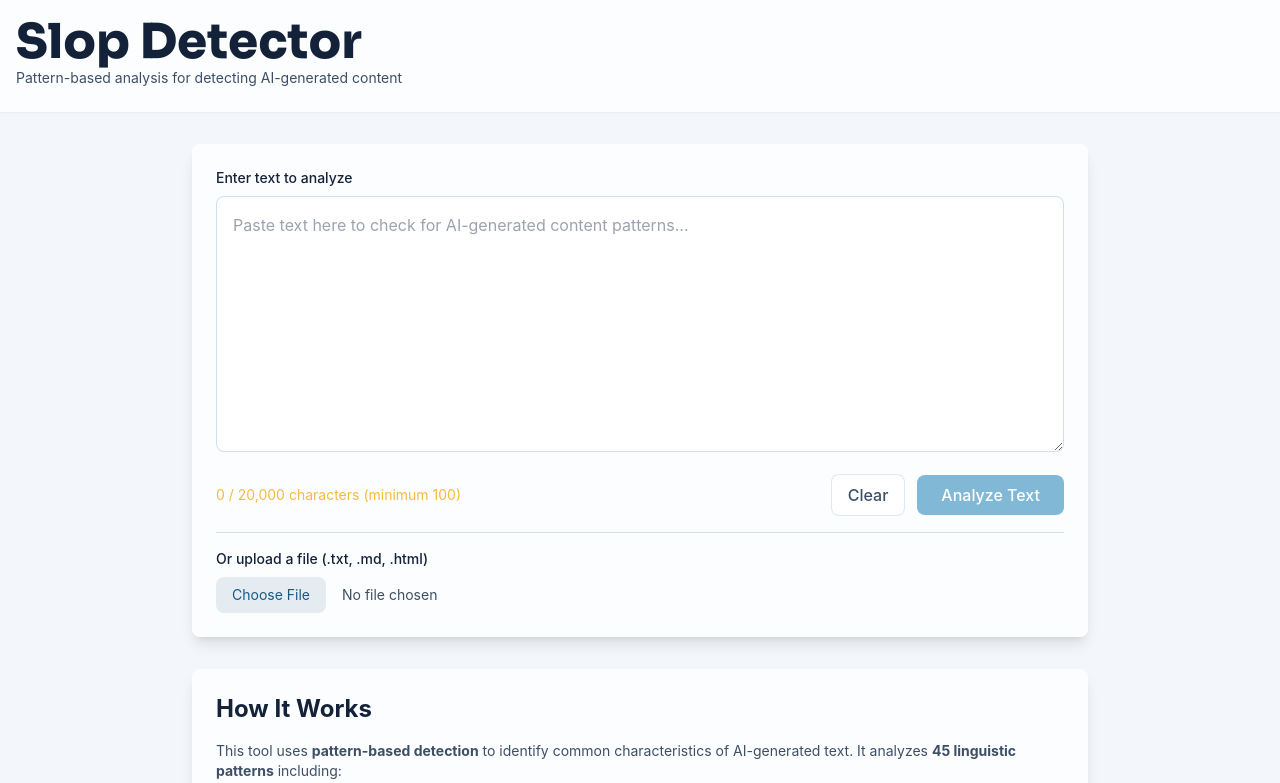
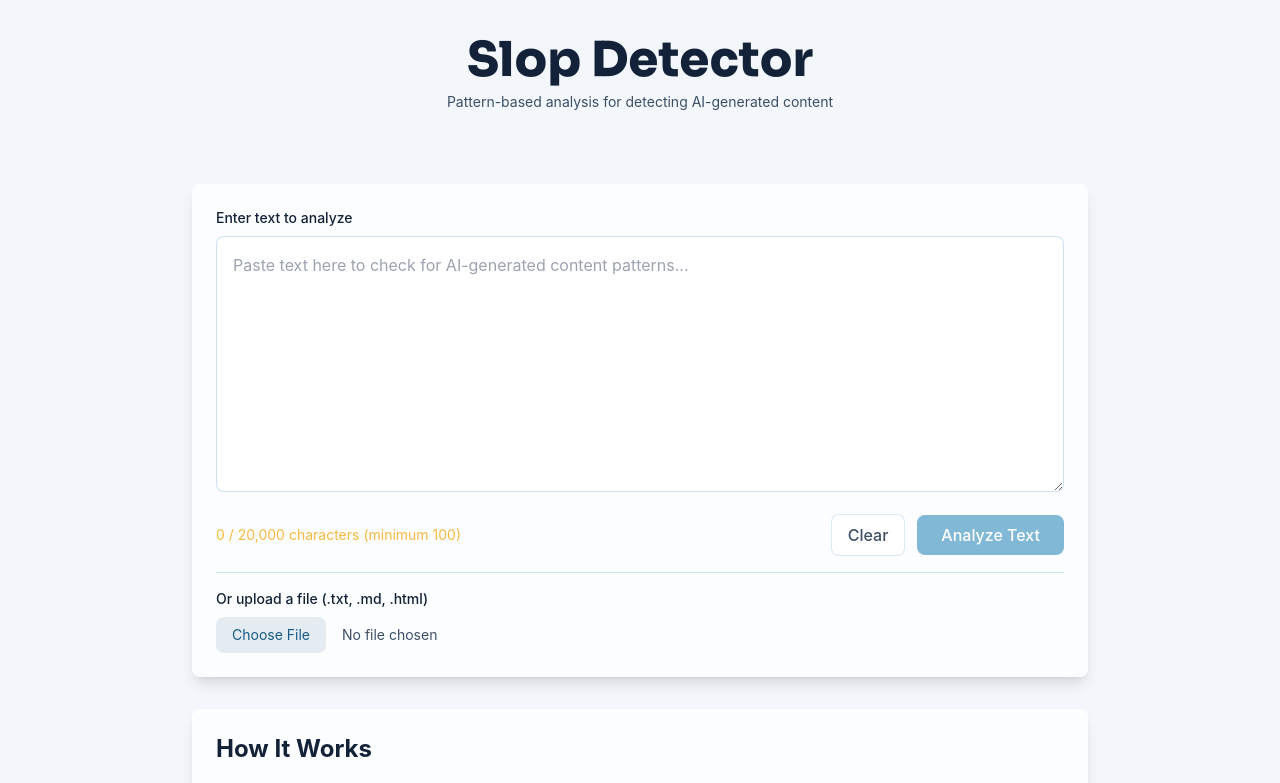
Before and after one commit to halans/ai-pattern-detection, a React (Vite) app in the folder frontend/: page / in a window 1280 px wide. Shown: the top 783 px of the page. Built offline with nearby package versions, Linux system fonts and the light colour scheme; no server answers.

Commit message:
Center header title and text

```diff
--- a/frontend/src/App.tsx
+++ b/frontend/src/App.tsx
@@ -64,10 +64,10 @@ function App() {
         Skip to main content
       </a>
       {/* Header */}
-      <header className="bg-surface-alt dark:bg-surface-dark-alt shadow-sm transition-colors">
-        <div className="max-w-7xl mx-auto px-4 py-6">
-          <h1 className="text-3xl font-extrabold font-sora">Slop Detector</h1>
-          <p className="mt-2 text-sm text-text-muted dark:text-text-dark-muted">
+      <header className="py-10 transition-colors">
+        <div className="max-w-3xl mx-auto px-4 text-center">
+          <h1 className="text-4xl font-extrabold font-sora">Slop Detector</h1>
+          <p className="mt-3 text-sm text-text-muted dark:text-text-dark-muted">
             Pattern-based analysis for detecting AI-generated content
           </p>
         </div>
```
